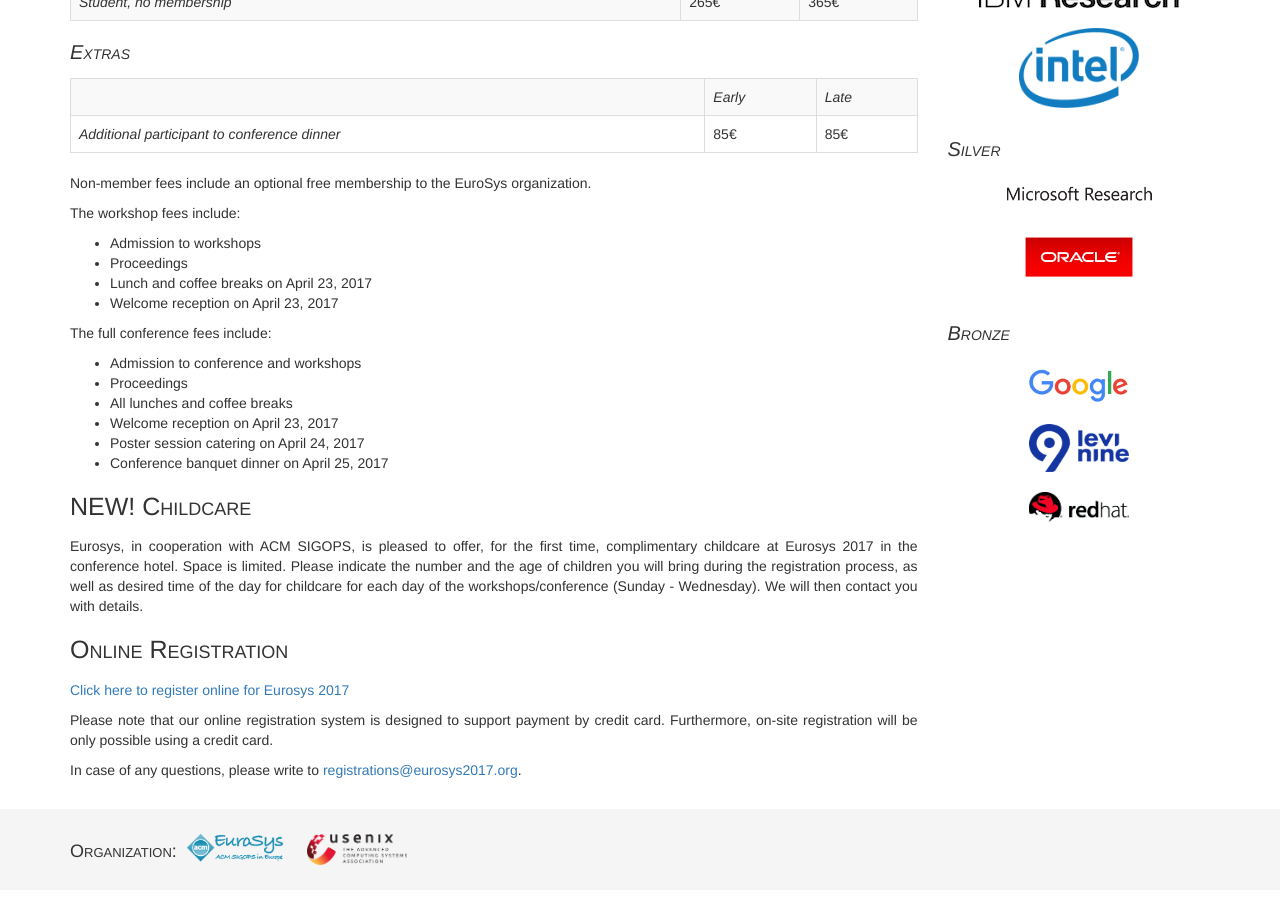
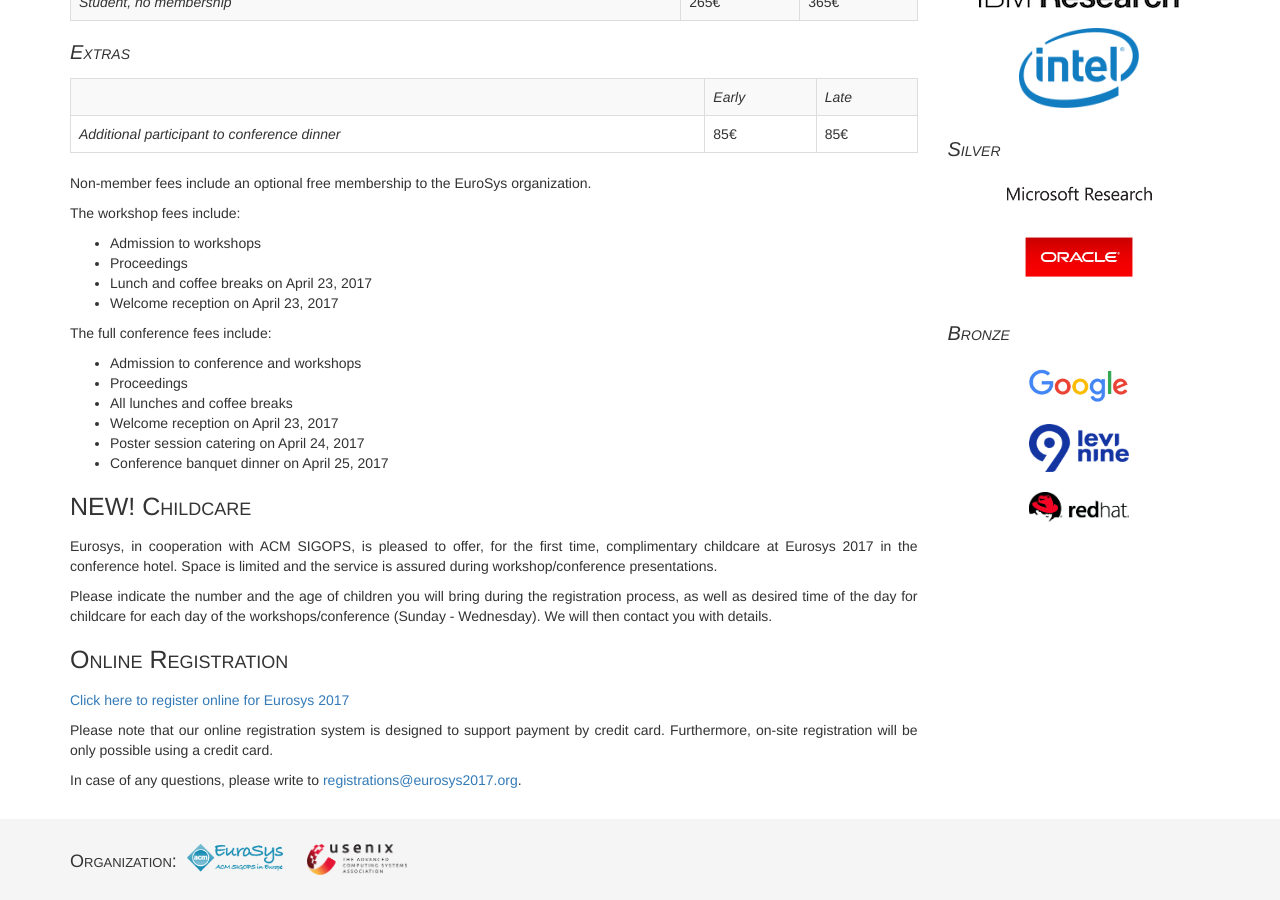
Before and after one commit to eurosys-chapter/2017, a Jekyll site: the page built from registration.md, in a window 1280 px wide and 900 px high, scrolled down 1040 px. Built offline with Jekyll 4.4.1, drawn with Linux system fonts in a browser that asks for light colours; nearby versions of some CDN libraries.

Commit message:
Signed-off-by: Marko Vukolic <mvu@zurich.ibm.com>

```diff
--- a/registration.md
+++ b/registration.md
@@ -62,7 +62,9 @@ The full conference fees include:
 
 ## NEW! Childcare
 
-Eurosys, in cooperation with ACM SIGOPS, is pleased to offer, for the first time, complimentary childcare at Eurosys 2017 in the conference hotel. Space is limited. Please indicate the number and the age of children you will bring during the registration process, as well as desired time of the day for childcare for each day of the workshops/conference (Sunday - Wednesday). We will then contact you with details.
+Eurosys, in cooperation with ACM SIGOPS, is pleased to offer, for the first time, complimentary childcare at Eurosys 2017 in the conference hotel. Space is limited and the service is assured during workshop/conference presentations.
+
+Please indicate the number and the age of children you will bring during the registration process, as well as desired time of the day for childcare for each day of the workshops/conference (Sunday - Wednesday). We will then contact you with details.
 
 ## Online Registration
 
```
